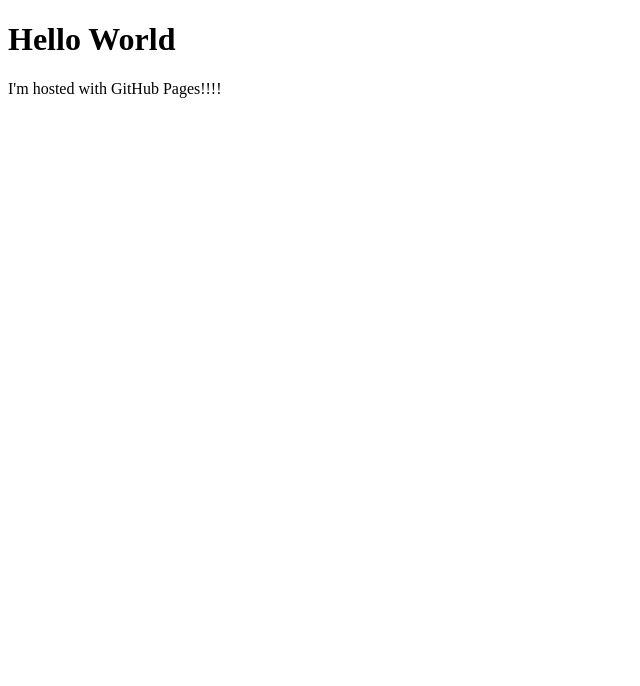
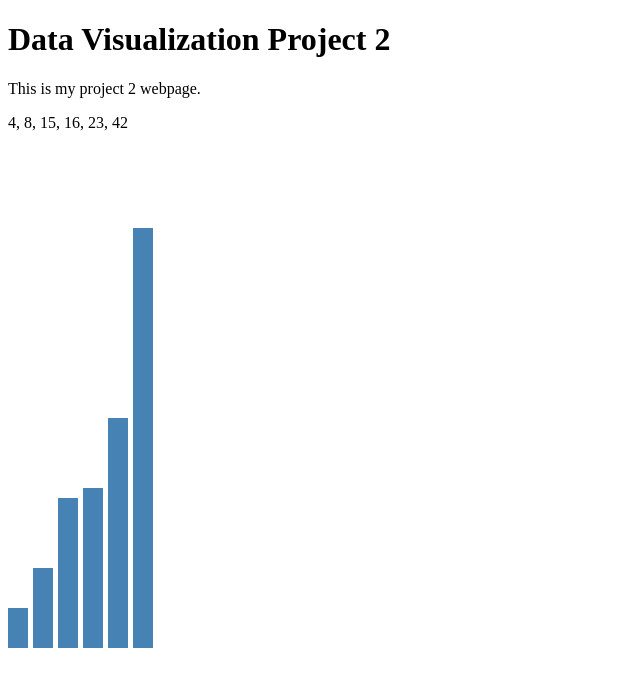
Before and after one commit to solmsted23/solmsted23.github.io, a plain HTML site: page index.html in a window 1280 px wide. Shown: the whole page, without its empty margins (0-640 px from the left). Drawn offline with nearby package versions, Linux system fonts and the light colour scheme.

Commit message:
edits edits#

```diff
--- a/index.html
+++ b/index.html
@@ -1,7 +1,37 @@
 <!DOCTYPE html>
-<html>
+<html lang="en">
+<head>
+  <meta charset="UTF-8">
+  <title>Simple D3 Bar Chart</title>
+  <script src="https://d3js.org/d3.v7.min.js"></script>
+  <style>
+    rect {
+      fill: steelblue;
+    }
+  </style>
+</head>
 <body>
-<h1>Hello World</h1>
-<p>I'm hosted with GitHub Pages!!!!</p>
+  <h1>Data Visualization Project 2</h1>
+  <p>This is my project 2 webpage.</p>
+
+  <p id="date"></p>
+
+  <svg class="chart" width="300" height="500"></svg>
+
+  <script>
+    const data = [4, 8, 15, 16, 23, 42];
+    document.getElementById("date").innerHTML = data.join(", ");
+
+    const svg = d3.select("svg");
+
+    svg.selectAll("rect")
+      .data(data)
+      .enter()
+      .append("rect")
+      .attr("width", 20)
+      .attr("height", d => d * 10)
+      .attr("x", (d, i) => i * 25)
+      .attr("y", d => 500 - d * 10);
+  </script>
 </body>
 </html>
```
